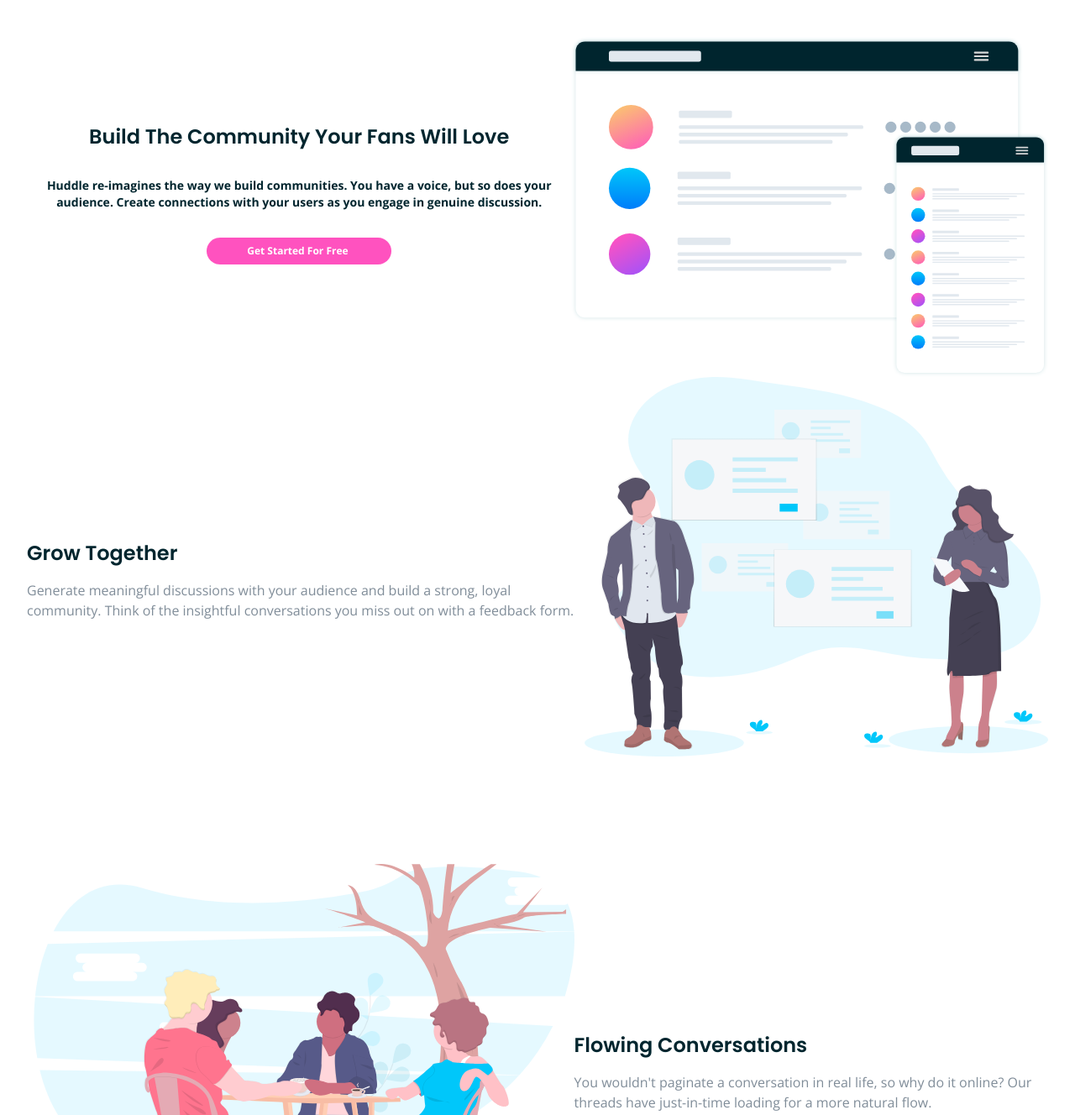
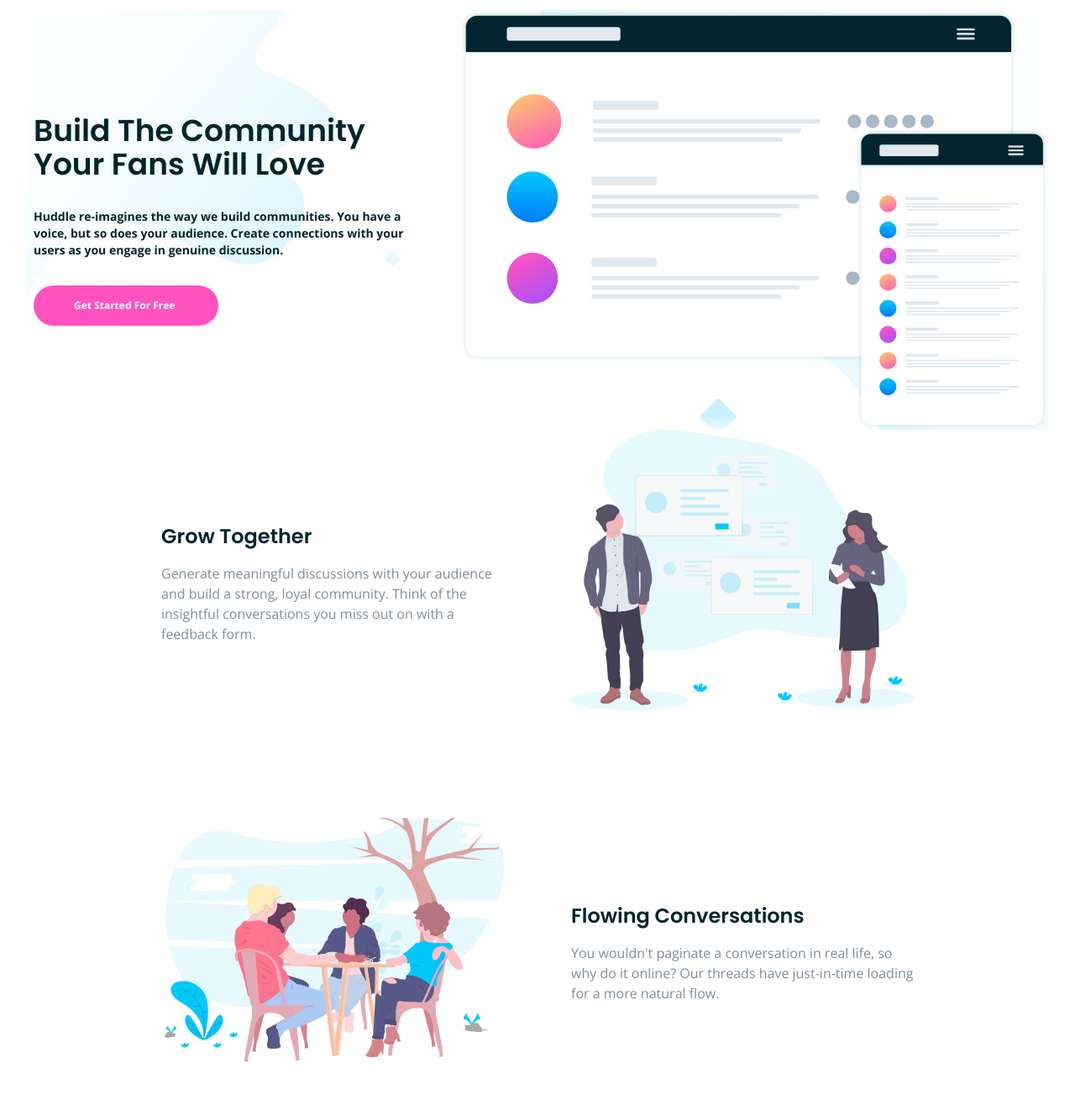
Before and after one commit to javascriptor1/huddle-landing-page-with-alternating-feature-blocks-master, a plain HTML site: page index.html in a window 1280 px wide. Shown: the part 120-1448 px from the top of the page at 84% size. Drawn offline with nearby package versions, Linux system fonts and the light colour scheme.

Commit message:
desktop design finished

```diff
--- a/index.html
+++ b/index.html
@@ -21,24 +21,13 @@
     <title>
       Frontend Mentor | Huddle landing page with alternating feature blocks
     </title>
-
-    <!-- Feel free to remove these styles or customise in your own stylesheet 👍 -->
-    <style>
-      .attribution {
-        font-size: 11px;
-        text-align: center;
-      }
-      .attribution a {
-        color: hsl(228, 45%, 44%);
-      }
-    </style>
   </head>
   <body class="font-Open sans text-lg">
     <!-- =================== wrapper container ======================== -->
     <div class="p-8">
       <header class="flex justify-between items-center mb-16">
         <div>
-          <img src="images/logo.svg" alt="Huddle Logo" class="w-36" />
+          <img src="images/logo.svg" alt="Huddle Logo" class="w-20 lg:w-36" />
         </div>
 
         <a
@@ -50,24 +39,25 @@
       </header>
       <!-- ============================= Hero section here ============================================== -->
       <section
-        class="flex flex-col lg:flex-row text-VeryDarkCyan items-center justify-center space-y-8 lg:spacey-0"
+        class="flex flex-col lg:flex-row text-VeryDarkCyan items-center justify-center space-y-8 lg:space-y-0 lg:gap-12"
+        id="hero-section"
       >
-        <div class="flex flex-col space-y-8">
-          <h1 class="text-2xl text-center">
+        <div class="flex flex-col space-y-8 lg:w-[40%] p-2">
+          <h1 class="text-2xl lg:text-4xl text-center lg:text-left">
             Build The Community Your Fans Will Love
           </h1>
-          <p class="text-center text-sm font-semibold">
+          <p class="text-center lg:text-left text-sm font-semibold">
             Huddle re-imagines the way we build communities. You have a voice,
             but so does your audience. Create connections with your users as you
             engage in genuine discussion.
           </p>
           <a
             href=""
-            class="bg-Pink text-white text-xs py-2 px-12 rounded-full font-bold w-[220px] mx-auto"
+            class="bg-Pink text-white text-xs py-2 px-12 lg:py-4 rounded-full font-bold w-[220px] mx-auto lg:ml-0"
             >Get Started For Free</a
           >
         </div>
-        <div>
+        <div class="lg:w-[60%]">
           <img
             src="images/illustration-mockups.svg"
             alt="illustration-mockups"
@@ -75,16 +65,17 @@
         </div>
       </section>
       <!-- ================== Grow Together section================ -->
+      <main class="lg:px-40">
         <section
-        class="flex flex-col lg:flex-row-reverse text-VeryDarkCyan items-center justify-center space-y-8 lg:spacey-0 mb-32"
+          class="flex flex-col lg:flex-row-reverse text-VeryDarkCyan items-center justify-center space-y-8 lg:spacey-0 mb-32 lg:gap-20"
         >
-        <div>
+          <div class="lg:w-1/2">
             <img
               src="images/illustration-grow-together.svg"
               alt="grow together"
             />
           </div>
-        <div>
+          <div class="lg:w-1/2 text-center lg:text-left">
             <h2 class="text-2xl mb-4 text-VeryDarkCyan">Grow Together</h2>
             <p class="text-base text-GrayishBlue">
               Generate meaningful discussions with your audience and build a
@@ -95,16 +86,18 @@
         </section>
         <!-- ================== Flowing Conversation section================ -->
         <section
-        class="flex flex-col lg:flex-row text-VeryDarkCyan items-center justify-center space-y-8 lg:spacey-0 mb-32"
+          class="flex flex-col lg:flex-row text-VeryDarkCyan items-center justify-center space-y-8 lg:spacey-0 mb-32 lg:gap-20"
         >
-        <div>
+          <div class="lg:w-1/2">
             <img
               src="images/illustration-flowing-conversation.svg"
               alt="flowing conversation"
             />
           </div>
-        <div>
-          <h2 class="text-2xl mb-4 text-VeryDarkCyan">Flowing Conversations</h2>
+          <div class="lg:w-1/2 text-center lg:text-left">
+            <h2 class="text-2xl mb-4 text-VeryDarkCyan">
+              Flowing Conversations
+            </h2>
             <p class="text-base text-GrayishBlue">
               You wouldn't paginate a conversation in real life, so why do it
               online? Our threads have just-in-time loading for a more natural
@@ -114,12 +107,12 @@
         </section>
         <!-- ================== Your users section================ -->
         <section
-        class="flex flex-col lg:flex-row-reverse text-VeryDarkCyan items-center justify-center space-y-8 lg:spacey-0 mb-40 relative"
+          class="flex flex-col lg:flex-row-reverse text-VeryDarkCyan items-center justify-center space-y-8 lg:spacey-0 mb-40 lg:gap-20 relative"
         >
-        <div>
+          <div class="lg:w-1/2">
             <img src="images/illustration-your-users.svg" alt="users" />
           </div>
-        <div>
+          <div class="lg:w-1/2 text-center lg:text-left">
             <h2 class="text-2xl mb-4 text-VeryDarkCyan">Your Users</h2>
             <p class="text-base text-GrayishBlue px-2">
               It takes no time at all to integrate Huddle with your app's
@@ -127,11 +120,9 @@
               your users can start chatting immediately.
             </p>
           </div>
-
           <!-- ================ Get started div here ======================== -->
-
           <div
-          class="bg-VeryPaleCyan rounded-xl flex flex-col justify-center items-center space-y-6 absolute min-w-[90%] lg:min-w-[50%] pb-8"
+            class="bg-white rounded-xl flex flex-col justify-center items-center space-y-6 absolute min-w-[90%] lg:min-w-[50%] pb-8"
             id="your-user-div"
           >
             <h3 class="text-VeryDarkCyan text-base lg:text-lg font-bold">
@@ -144,6 +135,7 @@
             >
           </div>
         </section>
+      </main>
     </div>
 
     <footer
--- a/input.css
+++ b/input.css
@@ -41,8 +41,10 @@
 }
 
 @media (min-width: 768px) {
-  header {
+  header,
+  #hero-section {
     background: url("../images/bg-hero-desktop.svg");
     background-repeat: repeat;
+    background-size: cover;
   }
 }
```
Also changed, not shown: css/style.css, images/Frontend-Mentor-Huddle-landing-page-with-alternating-feature-blocks.png (added), 1 other file. Lines whose indentation alone changed are shown as unchanged.
